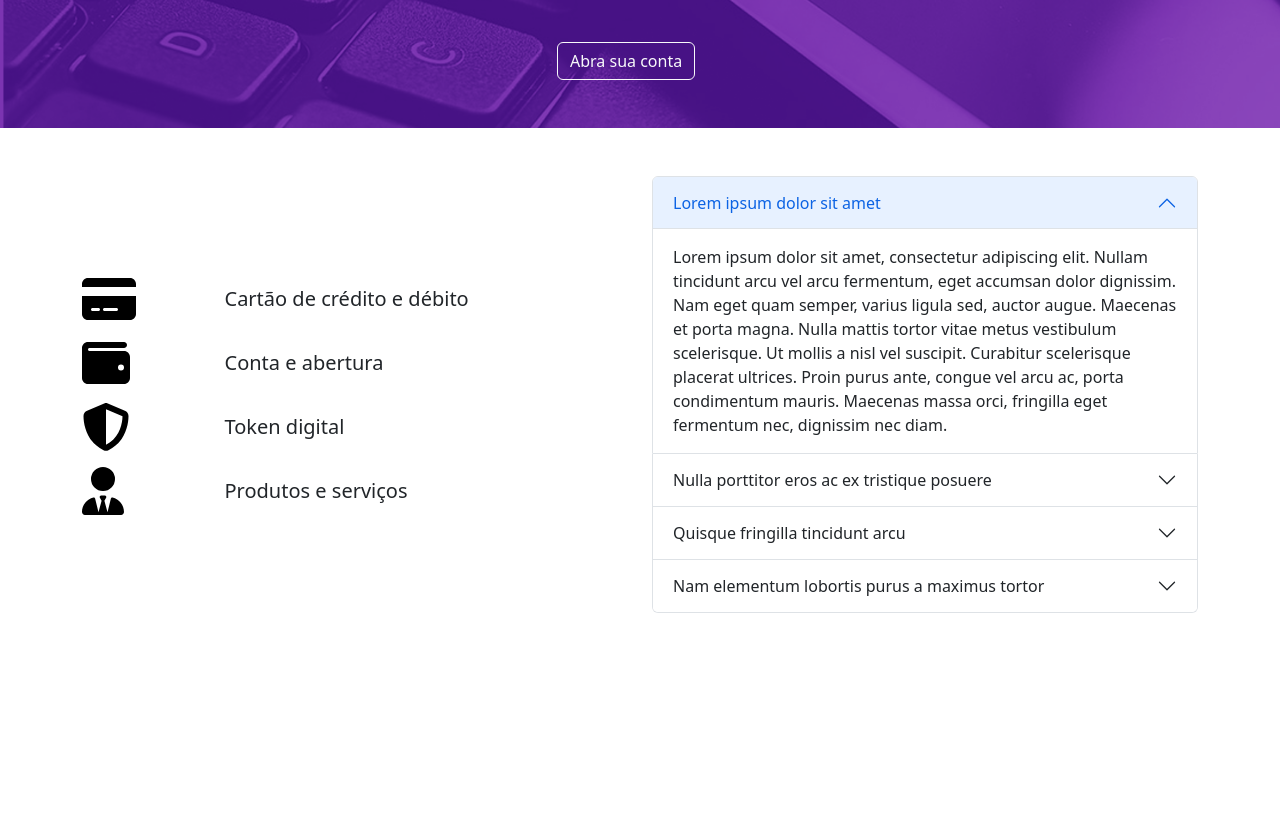
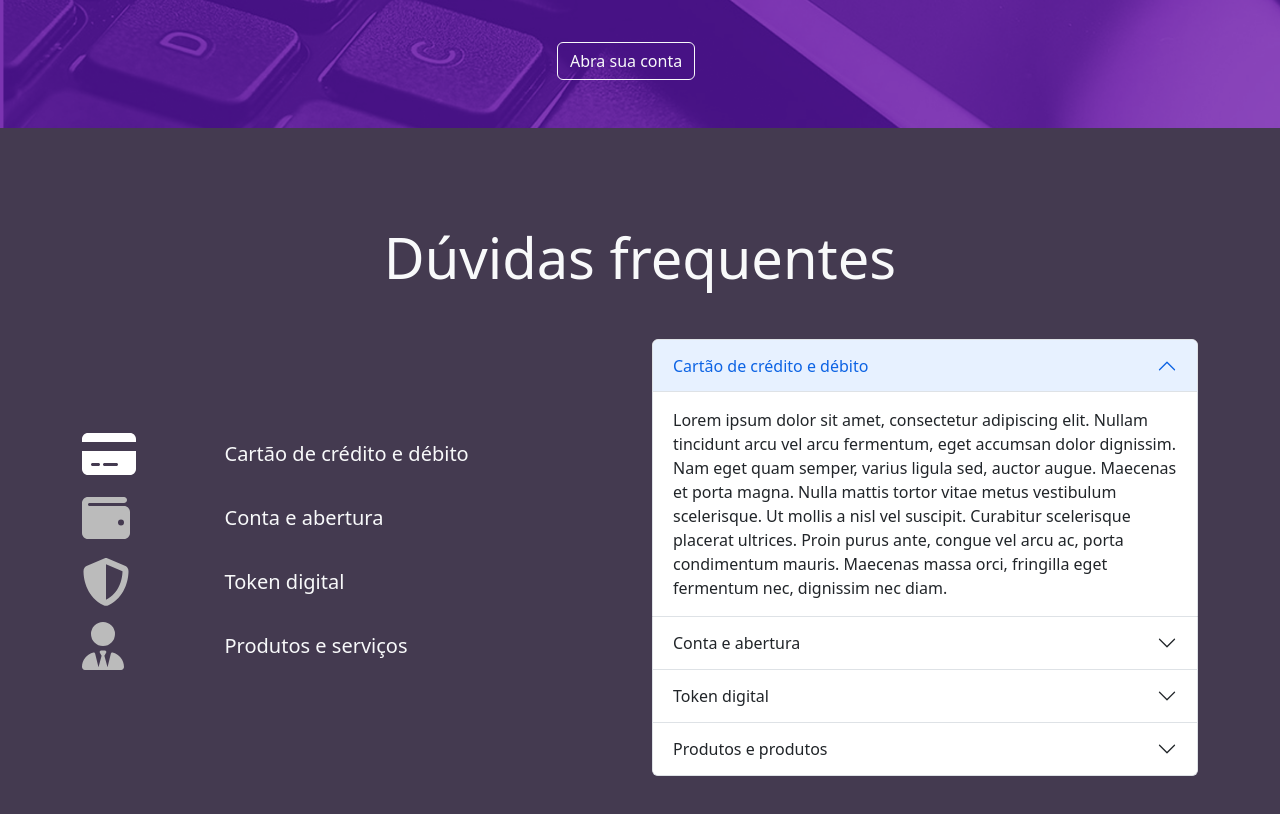
Before and after one commit to Henrique-Penha/magbank, a React (Create React App) app: page / in a window 1280 px wide. Shown: the part 2100-2914 px from the top of the page. Before the commit the page ends 2761 px from the top, so only its background shows below. Built offline with nearby package versions, Linux system fonts and the light colour scheme.

Commit message:
feat(FAQ): adding FAQ

```diff
--- a/src/components/Faq.js
+++ b/src/components/Faq.js
@@ -1,44 +1,56 @@
-import React from 'react';
+import React, { useState } from 'react';
 import { Container, Row, Col, Accordion } from 'react-bootstrap';
 import Icontext from './Icontext';
-import { FontAwesomeIcon } from '@fortawesome/react-fontawesome';
 import {
     faCreditCard,
     faWallet,
     faShieldAlt,
     faUserTie,
- } from '@fortawesome/free-solid-svg-icons'
+ } from '@fortawesome/free-solid-svg-icons';
+import './Faq.scss';
 
-const Faq = () => (
+
+const Faq = () => {
+    const [index, setIndex] = useState(0);
+    const handleClick = (key) => {
+        setIndex(key);
+      }
+
+    const options = [
+        {icon: faCreditCard, text: 'Cartão de crédito e débito'},
+        {icon: faWallet, text: 'Conta e abertura'},
+        {icon: faShieldAlt, text: 'Token digital'},
+        {icon: faUserTie, text: 'Produtos e serviços'},
+    ];
+
+    return (
+        <section className='faq text-light'>
             <Container className='py-5'>
-        <Row className='d-flex align-items-center justify-items-center'>
-            <Col className='d-lg-none mb-5' xs={12}>
+                <Row className='justify-content-center'>
+                    <h2 className='faq-title my-5'>Dúvidas frequentes</h2>
+                </Row>
+
                 <Row>
-                    <Col className='d-flex justify-content-center'>
-                        <FontAwesomeIcon icon={faCreditCard} size='2x'/>
-                    </Col>
-                    <Col className='d-flex justify-content-center'>
-                        <FontAwesomeIcon icon={faWallet} size='2x'/>
-                    </Col>
-                    <Col className='d-flex justify-content-center'>
-                        <FontAwesomeIcon icon={faShieldAlt} size='2x'/>
-                    </Col>
-                    <Col className='d-flex justify-content-center'>
-                        <FontAwesomeIcon icon={faUserTie} size='2x'/>
-                    </Col>
-                </Row>
-            </Col>
-            <Col className='d-none d-lg-block'>
-                <Icontext icon={faCreditCard} size={3} className='mb-3' textClassName='lead'> Cartão de crédito e débito</Icontext>
-                <Icontext icon={faWallet} size={3} className='mb-3' textClassName='lead'>Conta e abertura</Icontext>
-                <Icontext icon={faShieldAlt} size={3} className='mb-3' textClassName='lead'>Token digital</Icontext>
-                <Icontext icon={faUserTie} size={3} textClassName='lead'>Produtos e serviços</Icontext>
+                    <Col xs={12} lg={6} className='faq-icons'>
+                    {options.map(({ icon, text }, key) => (
+                        <Icontext
+                            icon={icon}
+                            size={3}
+                            className="faq-clickable mb-3"
+                            textClassName="lead"
+                            color={key === index ? '#fff' : '#bbb'}
+                            onClick={() => handleClick(key)}
+                            key={key}
+                        >
+                            {text}
+                        </Icontext>
+                    ))}
                     </Col>
 
-            <Col>
-                <Accordion defaultActiveKey="0">
+                    <Col xs={12} lg={6}>
+                            <Accordion defaultActiveKey="0"  activeKey={`${index}`} className='faq-accordion'>
                             <Accordion.Item eventKey="0">
-                    <Accordion.Header>Lorem ipsum dolor sit amet</Accordion.Header>
+                            <Accordion.Header onClick={() => handleClick(0)}>Cartão de crédito e débito</Accordion.Header>
                             <Accordion.Body>
                             Lorem ipsum dolor sit amet, consectetur adipiscing elit.
                             Nullam tincidunt arcu vel arcu fermentum, eget accumsan dolor dignissim.
@@ -49,8 +61,9 @@ const Faq = () => (
                             </Accordion.Body>
                             </Accordion.Item>
 
+
                             <Accordion.Item eventKey="1">
-                    <Accordion.Header>Nulla porttitor eros ac ex tristique posuere</Accordion.Header>
+                            <Accordion.Header onClick={() => handleClick(1)}>Conta e abertura</Accordion.Header>
                             <Accordion.Body>
                             Lorem ipsum dolor sit amet, consectetur adipiscing elit.
                             Nullam tincidunt arcu vel arcu fermentum, eget accumsan dolor dignissim.
@@ -63,7 +76,7 @@ const Faq = () => (
 
 
                             <Accordion.Item eventKey="2">
-                    <Accordion.Header>Quisque fringilla tincidunt arcu</Accordion.Header>
+                            <Accordion.Header onClick={() => handleClick(2)}>Token digital</Accordion.Header>
                             <Accordion.Body>
                             Lorem ipsum dolor sit amet, consectetur adipiscing elit.
                             Nullam tincidunt arcu vel arcu fermentum, eget accumsan dolor dignissim.
@@ -76,7 +89,7 @@ const Faq = () => (
 
 
                             <Accordion.Item eventKey="3">
-                    <Accordion.Header>Nam elementum lobortis purus a maximus tortor</Accordion.Header>
+                            <Accordion.Header onClick={() => handleClick(3)}>Produtos e produtos</Accordion.Header>
                             <Accordion.Body>
                             Lorem ipsum dolor sit amet, consectetur adipiscing elit.
                             Nullam tincidunt arcu vel arcu fermentum, eget accumsan dolor dignissim.
@@ -90,6 +103,8 @@ const Faq = () => (
                     </Col>
                 </Row>
             </Container>
-);
+        </section>
+    )
+}
 
 export default Faq;
--- /dev/null
+++ b/src/components/Faq.scss
@@ -0,0 +1,34 @@
+.faq {
+    background-color: #443a50;
+
+    &-accordion {
+        --bs-accordion-bg: #443a50;
+        --bs-accordion-active-color: #fff;
+        --bs-accordion-active-bg: #3b2e4a;
+        --bs-accordion-border-color: #3b2e4a;
+        --bs-accordion-color: #fff;
+        --bs-accordion-btn-color: #fff;
+        --bs-accordion-btn-bg: #3b2e4a;
+    }
+
+    &-title {
+        font-size: 2.2rem;
+        font-weight: 300;
+        line-height: 1.2;
+        text-align: center;
+
+        @media screen and (min-width: 992px) {
+            font-size: 3.5rem;
+        }
+    }
+
+    &-icons {
+        display: flex;
+        flex-direction: column;
+        justify-content: center;
+    }
+
+    &-clickable {
+        cursor: pointer;
+    }
+}
--- a/src/components/Icontext.js
+++ b/src/components/Icontext.js
@@ -10,9 +10,10 @@ const Icontext = ({
     className = '',
     textClassName = '',
     children,
+    onClick
 }) => (
 
-            <Row className={`d-flex align-items-center ${className}`}>
+            <Row className={`d-flex align-items-center ${className}`} onClick={onClick}>
                 <Col xs={size} className=''>
                     <FontAwesomeIcon icon={icon} size={`${size}x`} color={color} />
                 </Col>
@@ -21,7 +22,6 @@ const Icontext = ({
                 </Col>
             </Row>
 
-
 );
 
 export default Icontext;
```
Lines whose indentation alone changed are shown as unchanged.
